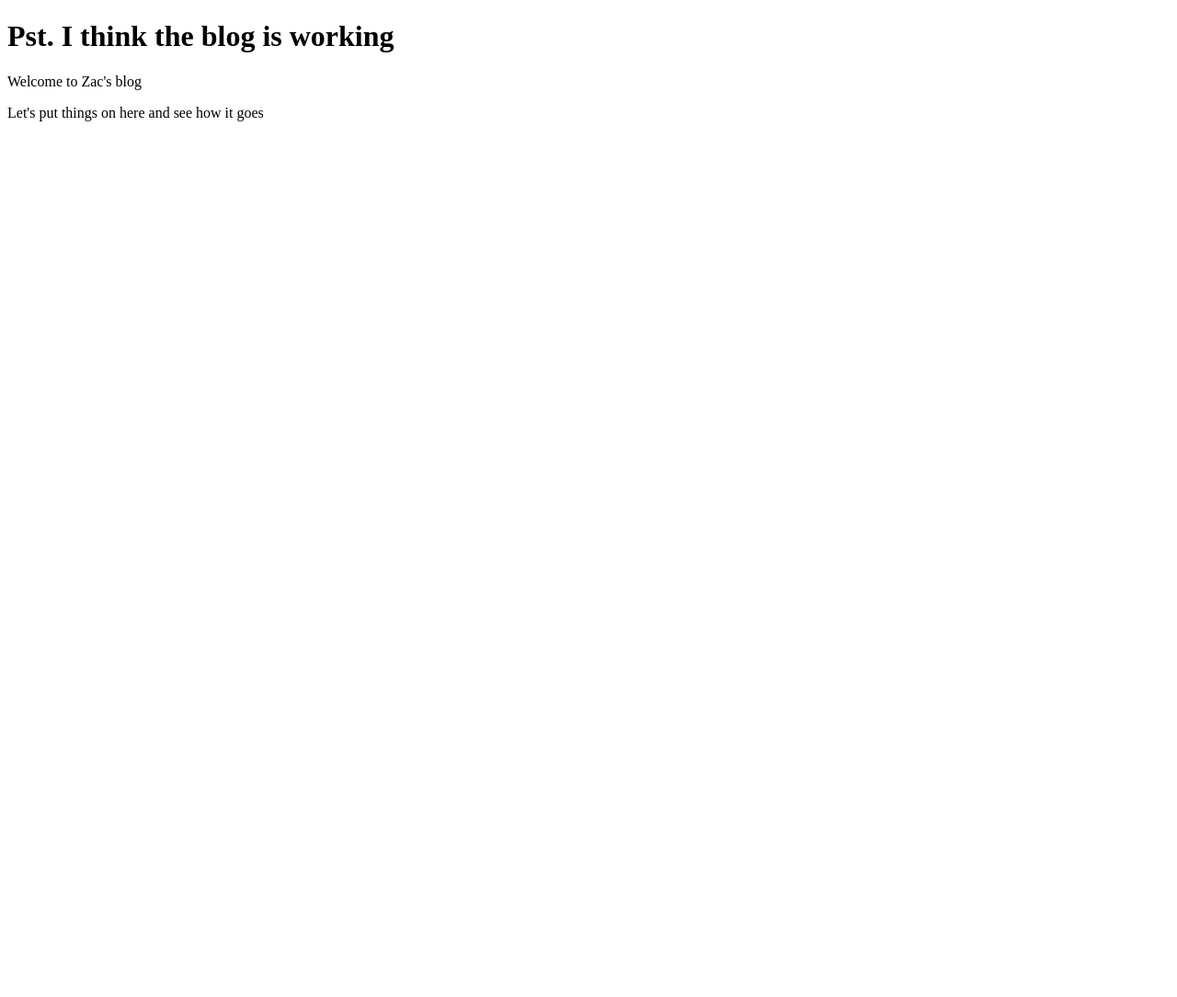
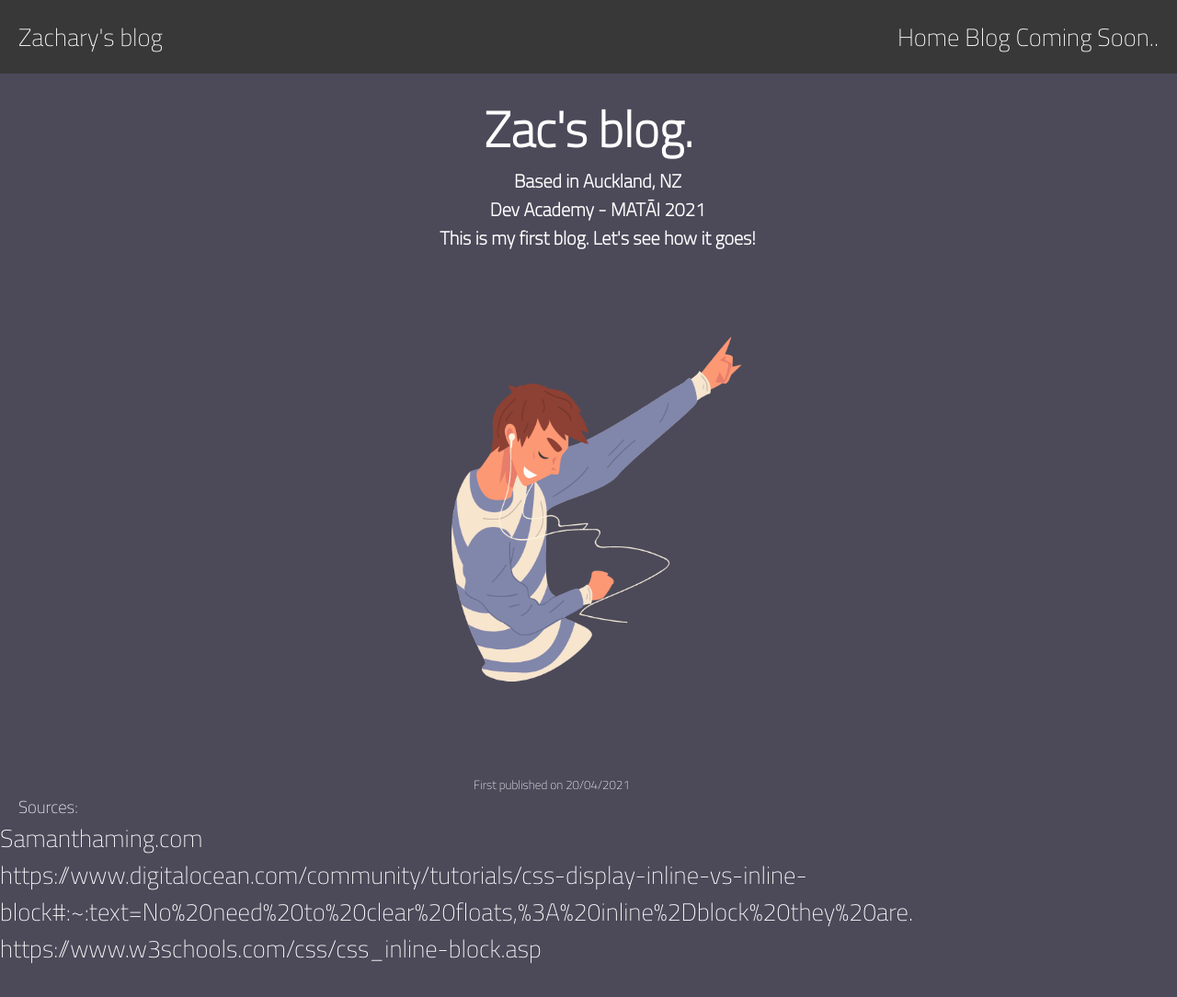
Before and after one commit to zacharychoi-ce/zacharychoi-ce.github.io, a plain HTML site: page index.html in a window 1280 px wide. Shown: the whole page at 92% size. Before the commit the page ends 800 px from the top, so only its background shows below. Drawn offline with Linux system fonts and the light colour scheme.

Commit message:
index.html and blog.html update

```diff
--- a/index.html
+++ b/index.html
@@ -2,15 +2,68 @@
 
 <html>
   <head>
-    <title>Zachary blog</title>
+    <title>Zac's blog</title>
     <meta charset="UTF-8">
     <link rel="preconnect" href="https://fonts.gstatic.com">
-    <link href="https://fonts.googleapis.com/css2?family=Merriweather:wght@300&display=swap" rel="stylesheet">
-    <link href="../styles/main.css" rel="stylesheet" type="text/css">
+    <link href="https://fonts.googleapis.com/css2?family=Titillium+Web:wght@200&display=swap" rel="stylesheet">
+    <link href="styles/main.css" rel="stylesheet" type="text/css">
+  </head>
+
   <body>
-    <h1>Pst. I think the blog is working</h1>
-    <p> Welcome to Zac's blog</p>
-    <p> Let's put things on here and see how it goes </p>
+    <header>
+      <div class="topheader">
+        <div class="main-name">
+          <a href="index.html">Zachary's blog</a>
+        </div>
+        <nav class="topheaderlinks">
+          <a class="home" href="index.html">Home</a>
+          <a href="blog/blog.html">Blog</a>
+          <a href="#">Coming Soon..</a>
+        </nav>
+      </div>
+     </header>
+
+
+
+    <h1>Zac's blog.</h1>
+    <h2>
+     Based in Auckland, NZ
+     <br>
+     Dev Academy - MATĀI 2021
+     <br>
+     This is my first blog. Let's see how it goes!
+    </h2>
+
+    <div>
+      <img class="dance" src="images/dancewithearphones.png" alt="awkward welcoming dance">
+    </div>
+    <p class="small">First published on 20/04/2021
+      <style>
+        .small {
+            font-size: 10pt;
+            text-align: center;
+        }
+      </style>
+    </p>
+
+
+
+
+
+
+
+
+
+    <section>
+      <p> Sources:
+        <ul>
+          <li href=" https://www.samanthaming.com/pictorials/css-inline-vs-inlineblock-vs-block/">Samanthaming.com</li>
+          <li>https://www.digitalocean.com/community/tutorials/css-display-inline-vs-inline-block#:~:text=No%20need%20to%20clear%20floats,%3A%20inline%2Dblock%20they%20are.</li>
+          <li>https://www.w3schools.com/css/css_inline-block.asp</li>
+        </ul>
+
+      </p>
+    </section>
 
   </body>
 </html>
--- a/styles/main.css
+++ b/styles/main.css
@@ -0,0 +1,104 @@
+* {
+    margin: 0;
+    padding: 0;
+    box-sizing: border-box;
+    text-decoration:  none;
+}
+title {
+    font-size: 30pt;
+    font-family: 'Titillium Web', sans-serif;
+    font-weight: bolder;
+}
+
+body {
+    background-color: #4c4a59;
+
+    font-size: 20pt;
+    margin-bottom: 134px;
+    font-family: 'Titillium Web', sans-serif;
+    color: white;
+    }
+
+.topheader {
+    background-color:#383838;
+    display: flex;
+    flex-direction: row;
+    justify-content: center;
+    padding: 20px;
+    max-height: 100px;
+}
+.main-name {
+    margin: 0;
+    padding: 0;
+    box-sizing:border-box;
+    text-decoration: none;
+}
+.topheaderlinks {
+    align-self: centre;
+    margin-left: auto;
+    display: block;
+}
+/*.home {
+    padding: 10px;
+}
+*/
+a {
+    color:white;
+}
+head {
+    display: none;
+}
+h1 {
+    text-align: center;
+    margin-top:20px;
+}
+h2 {
+    text-align: center;
+    font-size: 15pt;
+    font: normal;
+    margin-left: 20px;
+}
+.dance {
+    display: block;
+    height:auto;
+    margin-top: 0px;
+    margin-left:auto;
+    margin-right:auto;
+    transform: scale(0.7);
+}
+.block {
+    display: block;
+}
+.sourcelinks {
+    font-size: 10pt;
+    margin-top:50px;
+    margin-left: 20px;
+    text-align:right;
+}
+p {
+    font-size: 14pt;
+    margin-left: 20px;
+    margin-right: 100px;
+}
+
+span.a {
+    display: inline; /* the default for span */
+    width: 150px;
+    height: 150px;
+    padding: 5px;
+    border: 1px solid red;
+    background-color: white;
+    color: black;
+    font-weight:bold;
+  }
+
+span.b {
+    display: inline-block;
+    width: 150px;
+    height: 150px;
+    padding: 5px;
+    border: 1px solid red;
+    background-color: white;
+    color: black;
+    font-weight:bold;
+  }
```
Also changed, not shown: blog/blog.html (added, +114 -0 lines), images/dance.png (added), images/dancewithearphones.png (added), images/flare.png (added), images/inline-block01.PNG (added), images/inline01.PNG (added).
